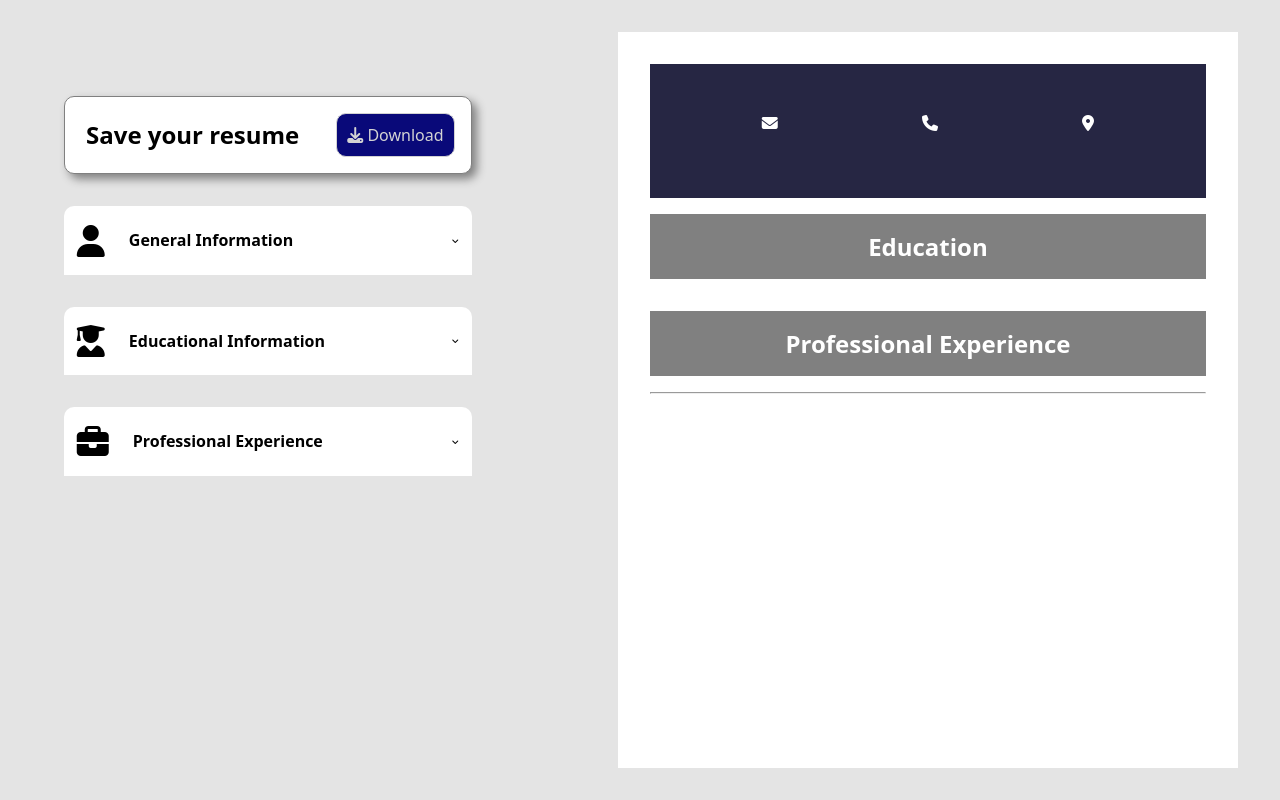
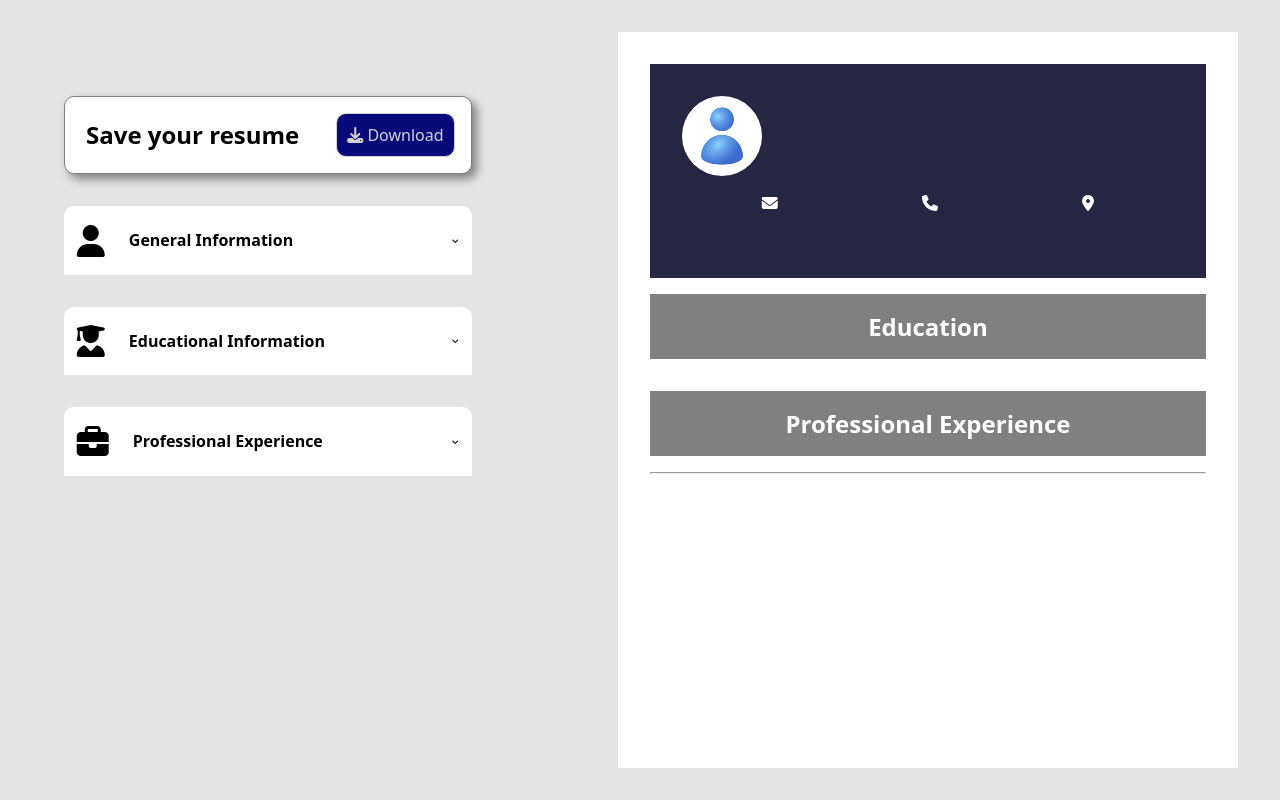
Before and after one commit to vandanafuloria/CV-builder-, a React (Vite) app: page / in a window 1280 px wide. Built offline with nearby package versions, Linux system fonts and the light colour scheme.

Commit message:
added image uploading functionality

```diff
--- a/src/App.jsx
+++ b/src/App.jsx
@@ -1,4 +1,5 @@
 import { useState } from "react";
+import image from "./assets/image.png";
 
 import "./App.css";
 import Download from "./ui/Download";
@@ -11,6 +12,7 @@ import EducationalInformation from "./components/EducationInforamation";
 import ProfessionalInformation from "./components/professionalInformation";
 
 function App() {
+  const [img, setImg] = useState(image);
   const [name, setName] = useState("");
   const [email, setEmail] = useState("");
   const [contact, setContact] = useState("");
@@ -49,6 +51,7 @@ function App() {
           setEmail={setEmail}
           setContact={setContact}
           setLocation={setLocation}
+          setImg={setImg}
         />
 
         <EducationalInformation
@@ -74,6 +77,7 @@ function App() {
           email={email}
           contact={contact}
           location={location}
+          img={img}
         />
       </div>
     </div>
--- a/src/components/GeneralInformation.jsx
+++ b/src/components/GeneralInformation.jsx
@@ -7,8 +7,16 @@ export default function GeneralInformation({
   setEmail,
   setContact,
   setLocation,
+  setImg,
 }) {
   const [isOpen, setIsOpen] = useState(false);
+  function handleImageChange(e) {
+    const file = e.target.files[0];
+    console.log(file);
+    if (file) {
+      setImg(URL.createObjectURL(file)); // creates a usable preview URL
+    }
+  }
 
   const handleToggle = () => {
     setIsOpen(!isOpen);
@@ -70,6 +78,15 @@ export default function GeneralInformation({
               }}
             ></input>
           </fieldset>
+          <fieldset>
+            <label htmlFor="photo">Profile image</label>
+            <input
+              type="file"
+              id="photo"
+              accept="image/*"
+              onChange={handleImageChange}
+            />
+          </fieldset>
         </form>
       )}
     </div>
--- a/src/components/Resume.jsx
+++ b/src/components/Resume.jsx
@@ -1,4 +1,5 @@
 export default function Resume({
+  img,
   name,
   email,
   contact,
@@ -12,7 +13,14 @@ export default function Resume({
   return (
     <div>
       <div className="resume-header">
-        <h1>{name}</h1>
+        <div style={{ display: "flex", gap: "2rem", alignItems: "center" }}>
+          <img
+            src={img}
+            style={{ width: 80, borderRadius: "50%", height: 80 }}
+          />
+          <h1>{name}</h1>
+        </div>
+
         <div className="info">
           <span>
             <i className="fa-solid fa-envelope"></i>
```
Also changed, not shown: src/assets/image.png (added).
